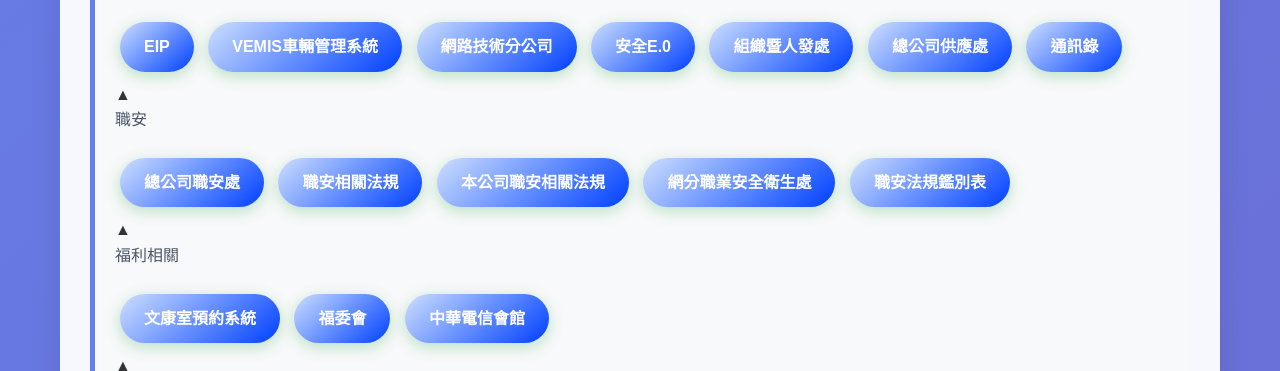
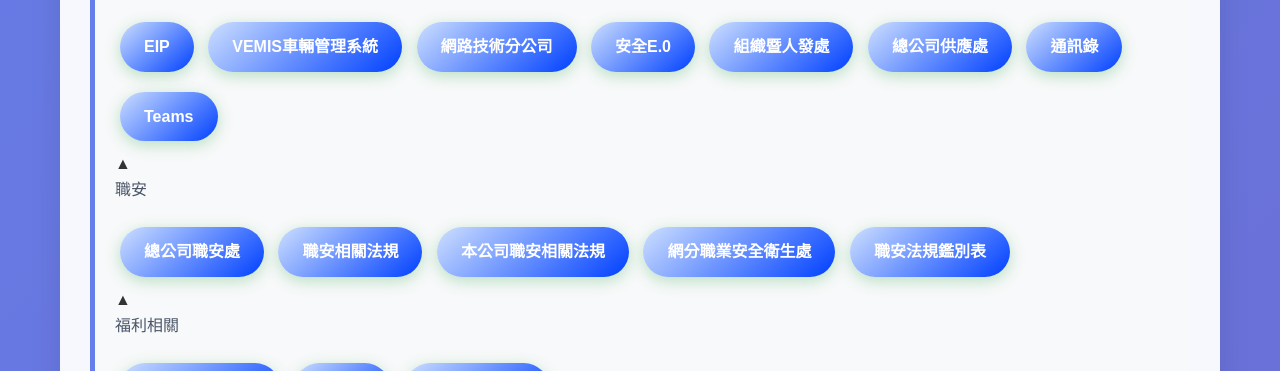
Before and after one commit to svcopcc/BBD, a website: page index.html in a window 1280 px wide. Shown: the part 729-1100 px from the top of the page. Drawn offline with Linux system fonts and the light colour scheme.

Commit message:
Update index.html

```diff
--- a/index.html
+++ b/index.html
@@ -312,6 +312,7 @@
                 <a href="https://eip.cht.com.tw/new_web/chthq/hr/" target="_blank" class="link-button_fast">組織暨人發處</a>
                 <a href="https://eip.cht.com.tw/new_web/chthq/sp/index.htm" target="_blank" class="link-button_fast">總公司供應處</a>
                 <a href="http://ssodspro.cht.com.tw/" target="_blank" class="link-button_fast">通訊錄</a>
+				<a href="https://teams.microsoft.com/v2/" target="_blank" class="link-button_fast">Teams</a>
 
                 <p>▲</p><div class="site-description">職安</div>
                 <a href="https://eip.cht.com.tw/cht-eip-dw/chthq/40588/" target="_blank" class="link-button_fast">總公司職安處</a>
```
